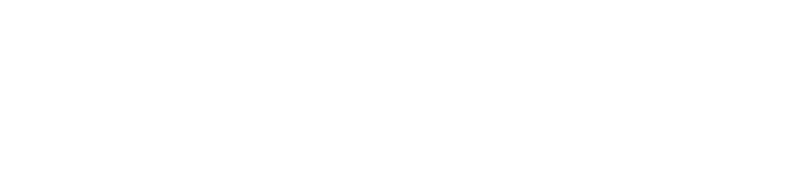
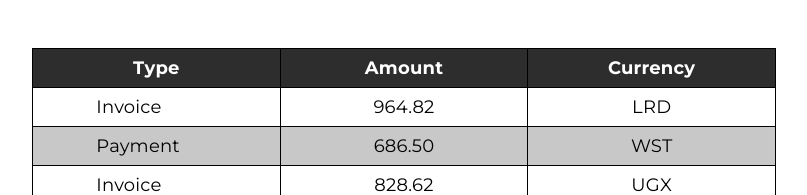
Before and after one commit to kivgor/goit-react-hw-01, a React (Vite) app: page / in a window 1280 px wide. Shown: the part 757-952 px from the top of the page, without its empty margins (236-1043 px from the left). Before the commit the page ends 800 px from the top, so only its background shows below. Built offline with nearby package versions, Linux system fonts and the light colour scheme.

Commit message:
Add task 3

```diff
--- a/src/components/App.jsx
+++ b/src/components/App.jsx
@@ -1,7 +1,11 @@
 import Profile from './Profile/Profile'
+import userData from "../userData.json";
+
 import FriendList from './FriendList/FriendList'
-import userData from "../userData.json";
 import friends from "../friends.json";
+
+import TransactionHistory from './TransactionHistory/TransactionHistory';
+import transactions from "../transactions.json";
 
 function App() {
   return (
@@ -14,6 +18,7 @@
         stats={userData.stats}
       />
       <FriendList friends={friends} />
+      <TransactionHistory items={transactions} />
     </>
   )
 }
--- a/src/components/Profile/Profile.module.css
+++ b/src/components/Profile/Profile.module.css
@@ -2,7 +2,6 @@
   border: 3px solid black;
   border-radius: 10px;
   width: 600px;
-  margin-bottom: 50px;
 }
 
 .img {
--- /dev/null
+++ b/src/components/TransactionHistory/TransactionHistory.jsx
@@ -0,0 +1,27 @@
+import clsx from "clsx";
+import css from "./TransactionHistory.module.css";
+export default function TransactionHistory(props) {
+
+    return (
+        <table className={css.table}>
+            <thead className={css.columnName}>
+                <tr>
+                    <th className={css.tableRow}>Type</th>
+                    <th className={css.tableRow}>Amount</th>
+                    <th className={css.tableRow}>Currency</th>
+                </tr>
+            </thead>
+
+            <tbody>
+                    {props.items.map(item => {
+                        return (
+                            <tr className={css.tableColor} key={item.id}>
+                                <td className={css.tableRow}><p className={css.textMod}>{item.type}</p></td>
+                                <td className={css.tableRow}>{item.amount}</td>
+                                <td className={css.tableRow}>{item.currency}</td>
+                            </tr>)
+                     })}
+            </tbody>
+        </table>
+    );
+};
--- /dev/null
+++ b/src/components/TransactionHistory/TransactionHistory.module.css
@@ -0,0 +1,33 @@
+.table {
+  width: 60%;
+  border-collapse: collapse;
+  margin-bottom: 50px;
+}
+
+.tableRow {
+  padding: 5px;
+  text-align: center;
+  border: 1px solid black;
+  width: calc(100% / 3);
+}
+
+.textMod {
+  text-transform: capitalize;
+  text-align: left;
+  display: block;
+  width: 120px;
+  margin: 0 auto;
+}
+
+.columnName {
+  color: white;
+  background-color: rgb(45, 45, 45);
+}
+
+.tableColor:nth-child(odd) {
+  background-color: white;
+}
+
+.tableColor:nth-child(even) {
+  background-color: rgb(200, 200, 200);
+}
--- a/src/index.css
+++ b/src/index.css
@@ -1,13 +1,17 @@
 #root {
   max-width: 1280px;
-  min-width: 320px;
   display: flex;
   flex-direction: column;
+  gap: 50px;
   justify-content: center;
   align-items: center;
   padding: 20px;
   margin: 0 auto;
 }
+
+/* *{
+  outline: 1px solid black;
+} */
 
 body {
   font-family: Montserrat, sans-serif;
--- /dev/null
+++ b/src/transactions.json
@@ -0,0 +1,56 @@
+[
+  {
+    "id": "1e0700a2-5183-4291-85cc-2065a036a683",
+    "type": "invoice",
+    "amount": "964.82",
+    "currency": "LRD"
+  },
+  {
+    "id": "a30f821b-4d25-4ff0-abdd-e340b3f0dd2b",
+    "type": "payment",
+    "amount": "686.50",
+    "currency": "WST"
+  },
+  {
+    "id": "44dca67a-8e5a-4798-bf8e-b15efd4e1abd",
+    "type": "invoice",
+    "amount": "828.62",
+    "currency": "UGX"
+  },
+  {
+    "id": "ea8ed3dc-2b68-4a53-905a-53ecb0adef33",
+    "type": "withdrawal",
+    "amount": "527.80",
+    "currency": "ALL"
+  },
+  {
+    "id": "63ca02f9-d637-46b5-9237-f3b24425e029",
+    "type": "payment",
+    "amount": "862.44",
+    "currency": "AUD"
+  },
+  {
+    "id": "ed0263e8-59a5-4bf1-87e0-2bb88e53dc34",
+    "type": "withdrawal",
+    "amount": "907.00",
+    "currency": "GEL"
+  },
+  {
+    "id": "4eaab41b-b967-40ac-82ed-85fc66f646f1",
+    "type": "deposit",
+    "amount": "103.10",
+    "currency": "BWP"
+  },
+  {
+    "id": "9648a350-8469-42d5-8bf3-18090de5fe67",
+    "type": "withdrawal",
+    "amount": "322.32",
+    "currency": "MRO"
+  },
+  {
+    "id": "9c5c25fb-1a95-4b2f-8d1f-4c4426d677cc",
+    "type": "invoice",
+    "amount": "14.79",
+    "currency": "PYG"
+  }
+]
```
Also changed, not shown: src/components/FriendList/FriendList.module.css (line endings or trailing spaces).
